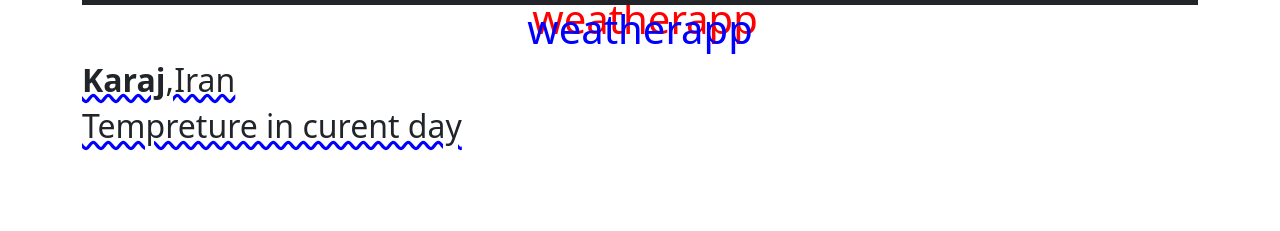
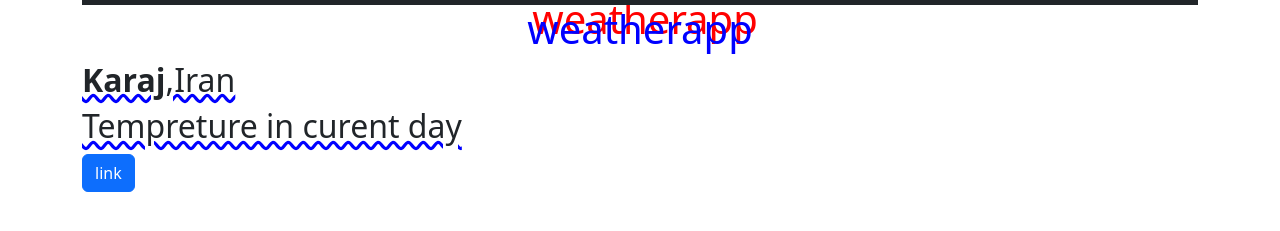
Before and after one commit to zarzani/Arzani-week7, a plain HTML site: page weather- Arzani/index.html in a window 1280 px wide. Shown: the part 75-306 px from the top of the page. Drawn offline with nearby package versions, Linux system fonts and the light colour scheme.

Commit message:
boostra checked

```diff
--- a/weather- Arzani/index.html
+++ b/weather- Arzani/index.html
@@ -55,6 +55,7 @@
       <h1>weatherapp</h1>
       <h2><strong>Karaj</strong>,Iran</h2>
       <h2>Tempreture in curent day</h2>
+      <a href="" class="btn btn-primary">link</a>
 
 
 
```
